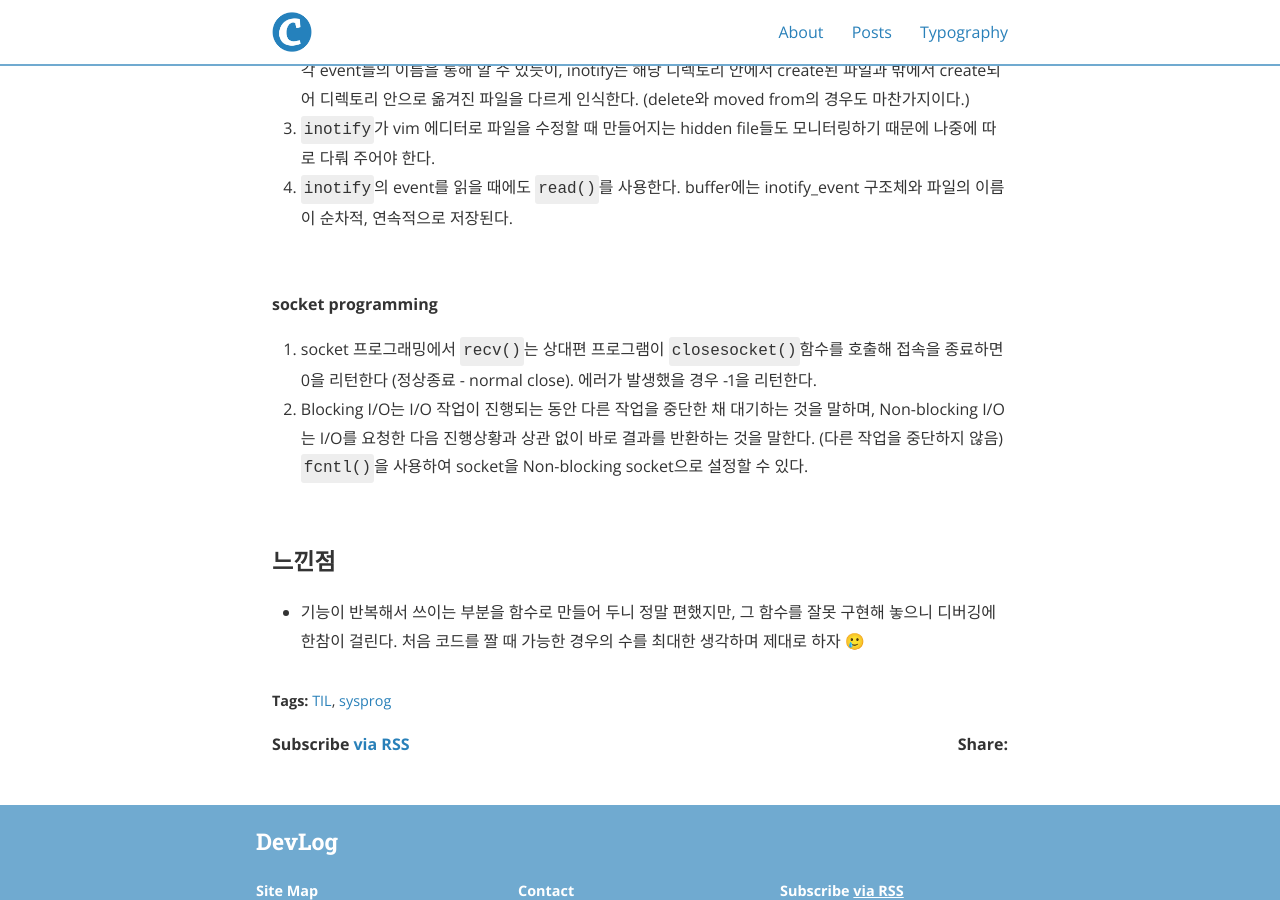
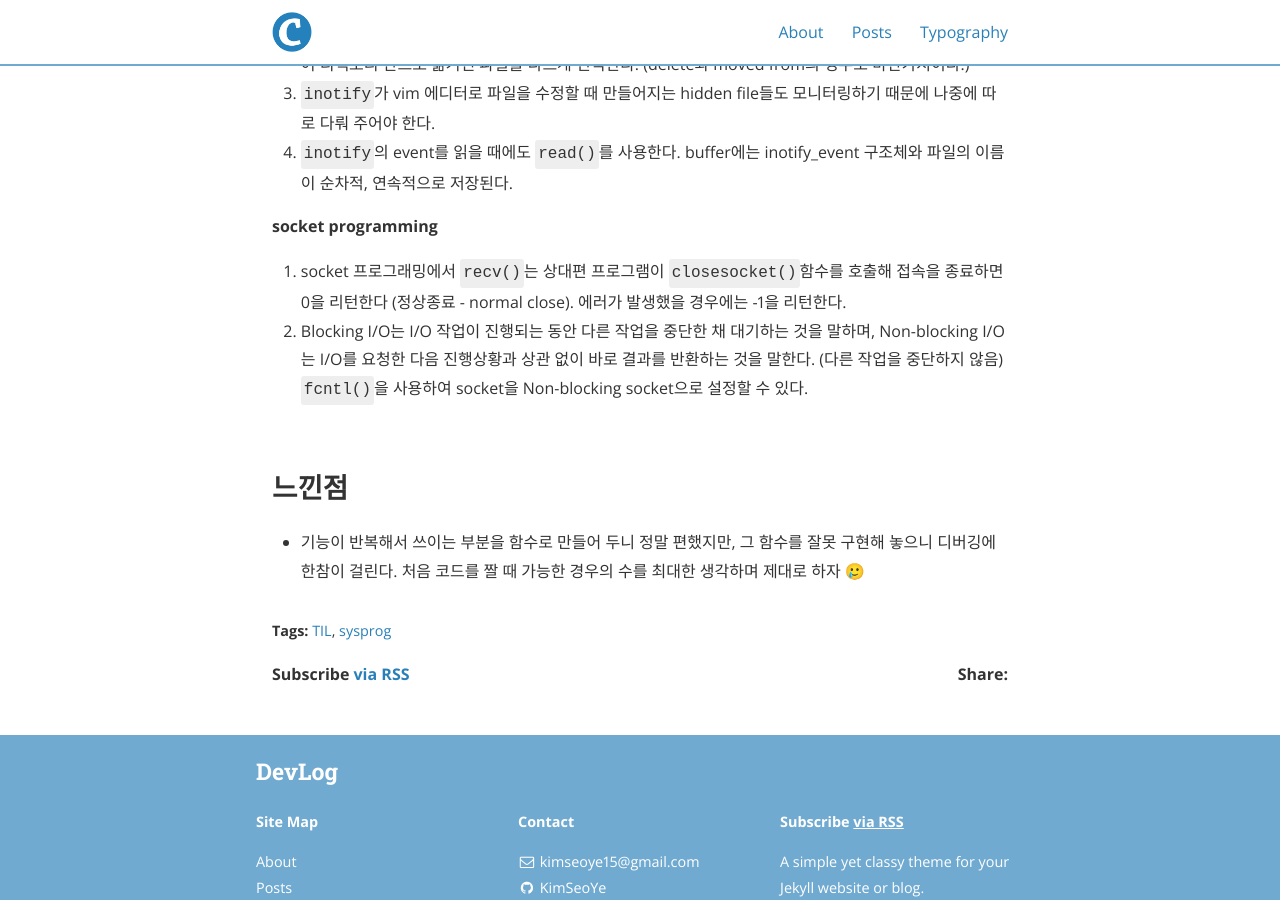
Before and after one commit to KimSeoYe/KimSeoYe.github.io, a Jekyll site: the page built from _posts/2021-07-06-[TIL]-System-Programming-Study-Day-7.md, in a window 1280 px wide and 900 px high, scrolled down 1135 px. Built offline with Jekyll 4.4.1, drawn with Linux system fonts in a browser that asks for light colours; nearby versions of some CDN libraries.

Commit message:
Update 0706 TIL

```diff
--- a/_posts/2021-07-06-[TIL]-System-Programming-Study-Day-7.md
+++ b/_posts/2021-07-06-[TIL]-System-Programming-Study-Day-7.md
@@ -11,9 +11,7 @@ cover:  "/assets/headers/mountain.jpg"
 
 <br>
 
-### TIL
-
-<br>
+## TIL
 
 **inotify**
    1. `inotify()`를 사용하여 파일이나 디렉토리(List of files)를 모니터링할 수 있다. watch list에 포함된 파일/디렉토리에 일어난 event는 `inotify_event` 구조체에 저장되는데, 그 구조는 다음과 같다.
@@ -30,14 +28,13 @@ cover:  "/assets/headers/mountain.jpg"
    3. `inotify`가 vim 에디터로 파일을 수정할 때 만들어지는 hidden file들도 모니터링하기 때문에 나중에 따로 다뤄 주어야 한다.
    4. `inotify`의 event를 읽을 때에도 `read()`를 사용한다. buffer에는 inotify_event 구조체와 파일의 이름이 순차적, 연속적으로 저장된다.
 
-<br>
 
 **socket programming**
 
-1. socket 프로그래밍에서 `recv()`는 상대편 프로그램이 `closesocket()`함수를 호출해 접속을 종료하면 0을 리턴한다 (정상종료 - normal close). 에러가 발생했을 경우 -1을 리턴한다.
+1. socket 프로그래밍에서 `recv()`는 상대편 프로그램이 `closesocket()`함수를 호출해 접속을 종료하면 0을 리턴한다 (정상종료 - normal close). 에러가 발생했을 경우에는 -1을 리턴한다.
 2. Blocking I/O는 I/O 작업이 진행되는 동안 다른 작업을 중단한 채 대기하는 것을 말하며, Non-blocking I/O는 I/O를 요청한 다음 진행상황과 상관 없이 바로 결과를 반환하는 것을 말한다. (다른 작업을 중단하지 않음) `fcntl()`을 사용하여 socket을 Non-blocking socket으로 설정할 수 있다.
 
 <br>
 
-### 느낀점
+## 느낀점
 - 기능이 반복해서 쓰이는 부분을 함수로 만들어 두니 정말 편했지만, 그 함수를 잘못 구현해 놓으니 디버깅에 한참이 걸린다. 처음 코드를 짤 때 가능한 경우의 수를 최대한 생각하며 제대로 하자 🥲
```
